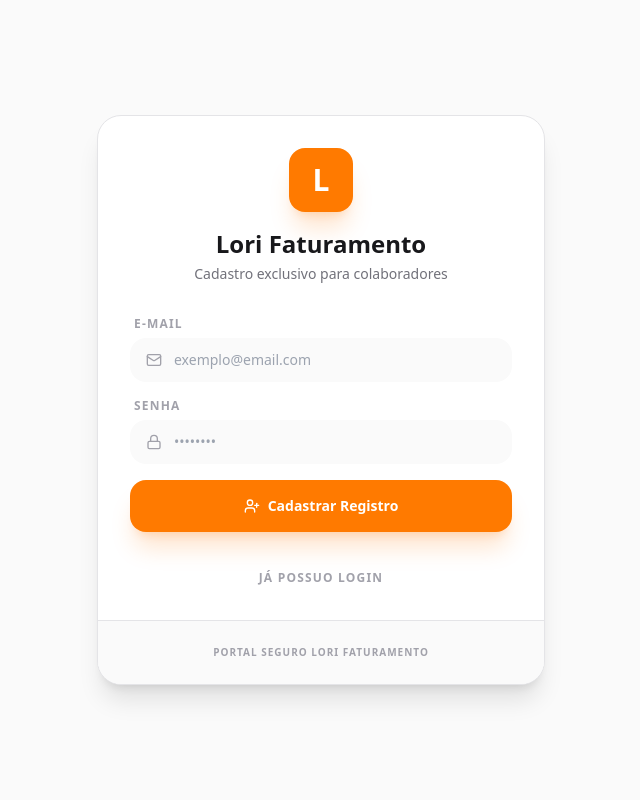
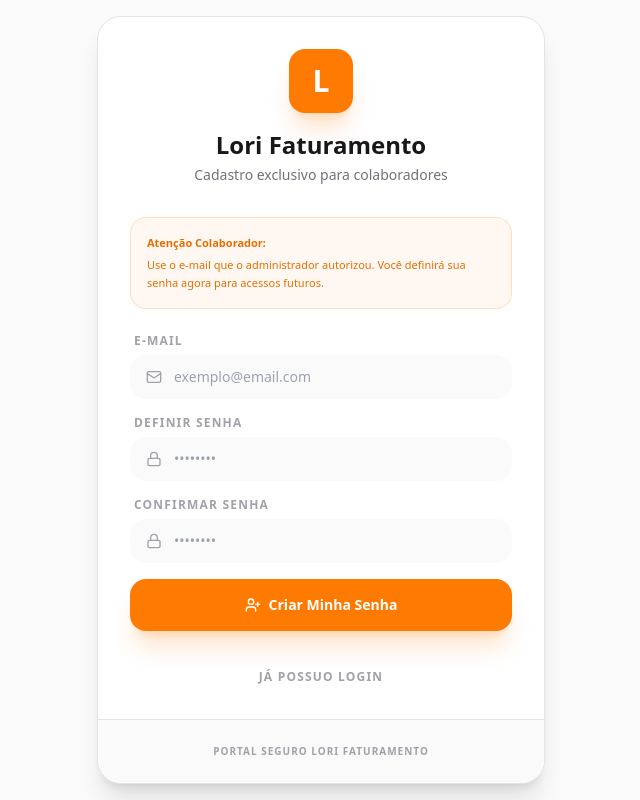
Before and after one commit to RiiqueCosta/LoriFat, a React (Vite) app: page / in a window 1280 px wide. Both pictures are taken after a click on the button "SOU UM NOVO COLABORADOR". Shown: the whole page, without its empty margins (319-959 px from the left). Built offline with nearby package versions, Linux system fonts and the light colour scheme; no server answers; the database is empty.

Commit message:
feat(Auth): Add password confirmation for sign-up
Includes a new state for `confirmPassword` and validation to ensure passwords match during the sign-up process. Also adds an informational message for new users.

```diff
--- a/src/components/Auth.tsx
+++ b/src/components/Auth.tsx
@@ -18,12 +18,19 @@ export function Auth() {
   const [isLogin, setIsLogin] = useState(true);
   const [email, setEmail] = useState('');
   const [password, setPassword] = useState('');
+  const [confirmPassword, setConfirmPassword] = useState('');
   const [error, setError] = useState<string | null>(null);
   const [loading, setLoading] = useState(false);
 
   const handleSubmit = async (e: React.FormEvent) => {
     e.preventDefault();
     setError(null);
+
+    if (!isLogin && password !== confirmPassword) {
+      setError('As senhas não coincidem.');
+      return;
+    }
+
     setLoading(true);
 
     const emailLower = email.toLowerCase().trim();
@@ -89,6 +96,15 @@ export function Auth() {
             </p>
           </div>
 
+          {!isLogin && (
+            <div className="mb-6 p-4 bg-brand/5 dark:bg-brand/10 border border-brand/20 rounded-2xl animate-in fade-in slide-in-from-top-2">
+              <p className="text-[11px] text-brand-dark dark:text-brand font-medium leading-relaxed">
+                <span className="font-bold block mb-1">Atenção Colaborador:</span>
+                Use o e-mail que o administrador autorizou. Você definirá sua senha agora para acessos futuros.
+              </p>
+            </div>
+          )}
+
           <form onSubmit={handleSubmit} className="space-y-4">
             <div>
               <label className="block text-xs font-bold text-zinc-400 dark:text-zinc-500 uppercase tracking-widest mb-1.5 ml-1">E-mail</label>
@@ -108,7 +124,9 @@ export function Auth() {
             </div>
 
             <div>
-              <label className="block text-xs font-bold text-zinc-400 dark:text-zinc-500 uppercase tracking-widest mb-1.5 ml-1">Senha</label>
+              <label className="block text-xs font-bold text-zinc-400 dark:text-zinc-500 uppercase tracking-widest mb-1.5 ml-1">
+                {isLogin ? 'Senha' : 'Definir Senha'}
+              </label>
               <div className="relative">
                 <div className="absolute inset-y-0 left-0 pl-4 flex items-center pointer-events-none text-zinc-400">
                   <Lock className="w-4 h-4" />
@@ -123,6 +141,25 @@ export function Auth() {
                 />
               </div>
             </div>
+
+            {!isLogin && (
+              <div className="animate-in fade-in slide-in-from-top-2 duration-300">
+                <label className="block text-xs font-bold text-zinc-400 dark:text-zinc-500 uppercase tracking-widest mb-1.5 ml-1">Confirmar Senha</label>
+                <div className="relative">
+                  <div className="absolute inset-y-0 left-0 pl-4 flex items-center pointer-events-none text-zinc-400">
+                    <Lock className="w-4 h-4" />
+                  </div>
+                  <input
+                    type="password"
+                    required
+                    value={confirmPassword}
+                    onChange={(e) => setConfirmPassword(e.target.value)}
+                    className="w-full pl-11 pr-4 py-3 bg-zinc-50 dark:bg-zinc-800 border-none rounded-2xl focus:ring-2 focus:ring-brand/50 outline-none text-sm transition-all dark:text-zinc-100"
+                    placeholder="••••••••"
+                  />
+                </div>
+              </div>
+            )}
 
             {error && (
               <div className="flex items-center gap-2 p-4 bg-red-50 dark:bg-red-900/10 text-red-600 dark:text-red-400 rounded-2xl text-xs font-bold animate-in fade-in slide-in-from-top-1">
@@ -141,7 +178,7 @@ export function Auth() {
               ) : (
                 <>
                   {isLogin ? <LogIn className="w-4 h-4" /> : <UserPlus className="w-4 h-4" />}
-                  {isLogin ? 'Entrar' : 'Cadastrar Registro'}
+                  {isLogin ? 'Entrar no Sistema' : 'Criar Minha Senha'}
                 </>
               )}
             </button>
```
